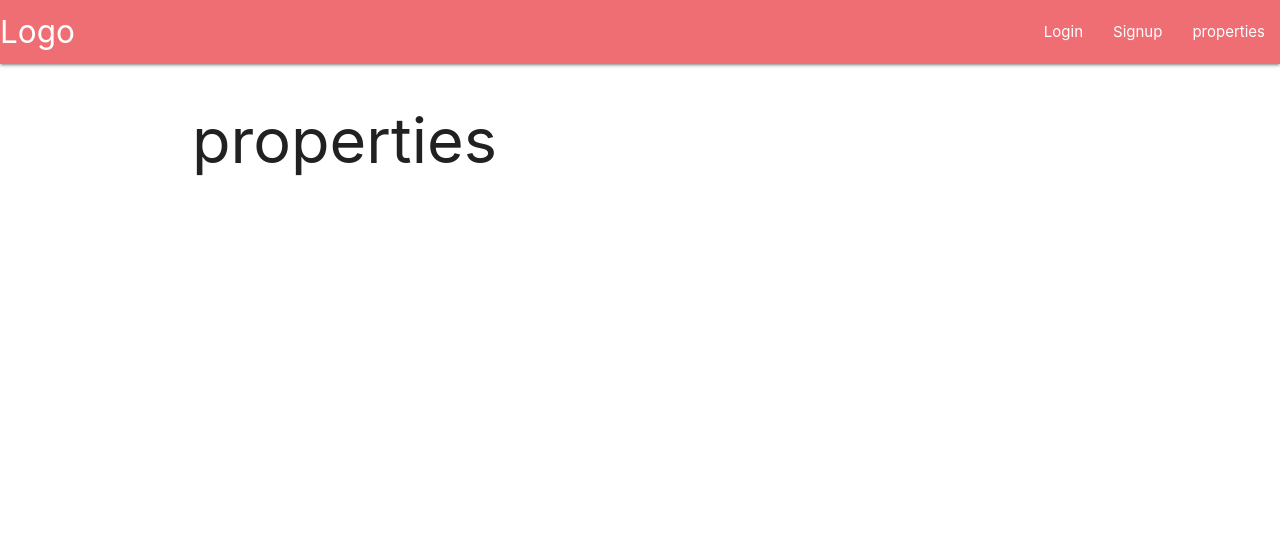
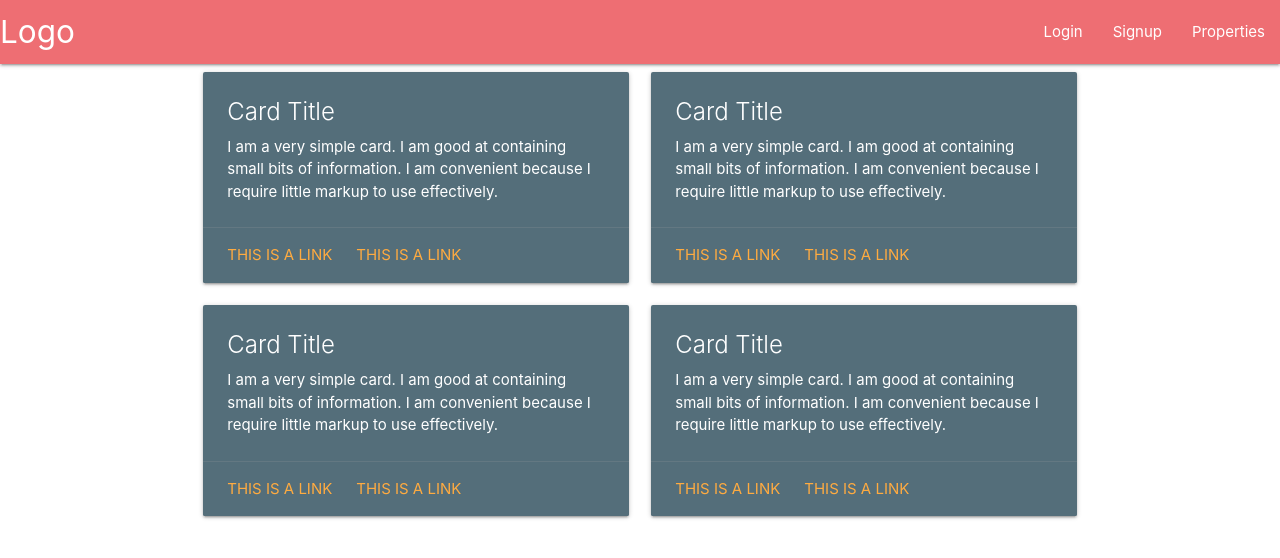
Before and after one commit to danielrnuttall/Property24WebsiteClone, a React (Create React App) app in the folder p24_clone/: page /properties in a window 1280 px wide. Shown: the top 558 px of the page. Built offline with nearby package versions, Linux system fonts and the light colour scheme.

Commit message:
added properties cards

```diff
--- a/p24_clone/src/logIn.js
+++ b/p24_clone/src/logIn.js
@@ -1,7 +1,15 @@
 import React from 'react'
+
+import '../node_modules/materialize-css/dist/css/materialize.min.css'
+import '../node_modules/materialize-css/dist/js/materialize.min.js'
+
 class login extends React.Component {
   render() {
-    return <h1>login</h1>
+    return (
+      <div class="row">
+
+      </div>
+    );
   }
 }
 export default login
--- a/p24_clone/src/navbar.js
+++ b/p24_clone/src/navbar.js
@@ -1,19 +1,19 @@
 import React from 'react'
 
-import logo from './logo.jpg';
+import {Link} from 'react-router-dom';
 
-import {Link} from 'react-router-dom';
+
 
 export default function navbar() {
     return (
         <div>
           <nav>
             <div class="nav-wrapper">
-                <Link to="/" src={logo} class="brand-logo">Logo</Link>
+                <Link to="/" class="brand-logo">Logo</Link>
                 <ul id="nav-mobile" class="right hide-on-med-and-down">
                     <li><Link to="/logIn">Login</Link></li>
                     <li><Link to="/signUp">Signup</Link></li>
-                    <li><Link to="/properties">properties</Link></li>
+                    <li><Link to="/properties">Properties</Link></li>
                 </ul>
             </div>
         </nav>
--- a/p24_clone/src/properties.js
+++ b/p24_clone/src/properties.js
@@ -1,7 +1,69 @@
 import React from 'react'
+
+import '../node_modules/materialize-css/dist/css/materialize.min.css'
+import '../node_modules/materialize-css/dist/js/materialize.min.js'
+
 class properties extends React.Component {
   render() {
-    return <h1>properties</h1>
+    return (
+      <div class="row">
+        <div class="col s12 m6">
+          <div class="card blue-grey darken-1">
+            <div class="card-content white-text">
+              <span class="card-title">Card Title</span>
+              <p>I am a very simple card. I am good at containing small bits of information.
+              I am convenient because I require little markup to use effectively.</p>
+            </div>
+            <div class="card-action">
+              <a href="#">This is a link</a>
+              <a href="#">This is a link</a>
+            </div>
+          </div>
+        </div>
+
+        <div class="col s12 m6">
+          <div class="card blue-grey darken-1">
+            <div class="card-content white-text">
+              <span class="card-title">Card Title</span>
+              <p>I am a very simple card. I am good at containing small bits of information.
+              I am convenient because I require little markup to use effectively.</p>
+            </div>
+            <div class="card-action">
+              <a href="#">This is a link</a>
+              <a href="#">This is a link</a>
+            </div>
+          </div>
+        </div>
+
+        <div class="col s12 m6">
+          <div class="card blue-grey darken-1">
+            <div class="card-content white-text">
+              <span class="card-title">Card Title</span>
+              <p>I am a very simple card. I am good at containing small bits of information.
+              I am convenient because I require little markup to use effectively.</p>
+            </div>
+            <div class="card-action">
+              <a href="#">This is a link</a>
+              <a href="#">This is a link</a>
+            </div>
+          </div>
+        </div>
+
+        <div class="col s12 m6">
+          <div class="card blue-grey darken-1">
+            <div class="card-content white-text">
+              <span class="card-title">Card Title</span>
+              <p>I am a very simple card. I am good at containing small bits of information.
+              I am convenient because I require little markup to use effectively.</p>
+            </div>
+            <div class="card-action">
+              <a href="#">This is a link</a>
+              <a href="#">This is a link</a>
+            </div>
+          </div>
+        </div>
+      </div>
+    );
   }
 }
 export default properties
--- a/p24_clone/src/signUp.js
+++ b/p24_clone/src/signUp.js
@@ -1,4 +1,8 @@
 import React from 'react'
+
+import '../node_modules/materialize-css/dist/css/materialize.min.css'
+import '../node_modules/materialize-css/dist/js/materialize.min.js'
+
 class signUp extends React.Component {
   render() {
     return (
```
Also changed, not shown: p24_clone/src/navbar.css (added).
